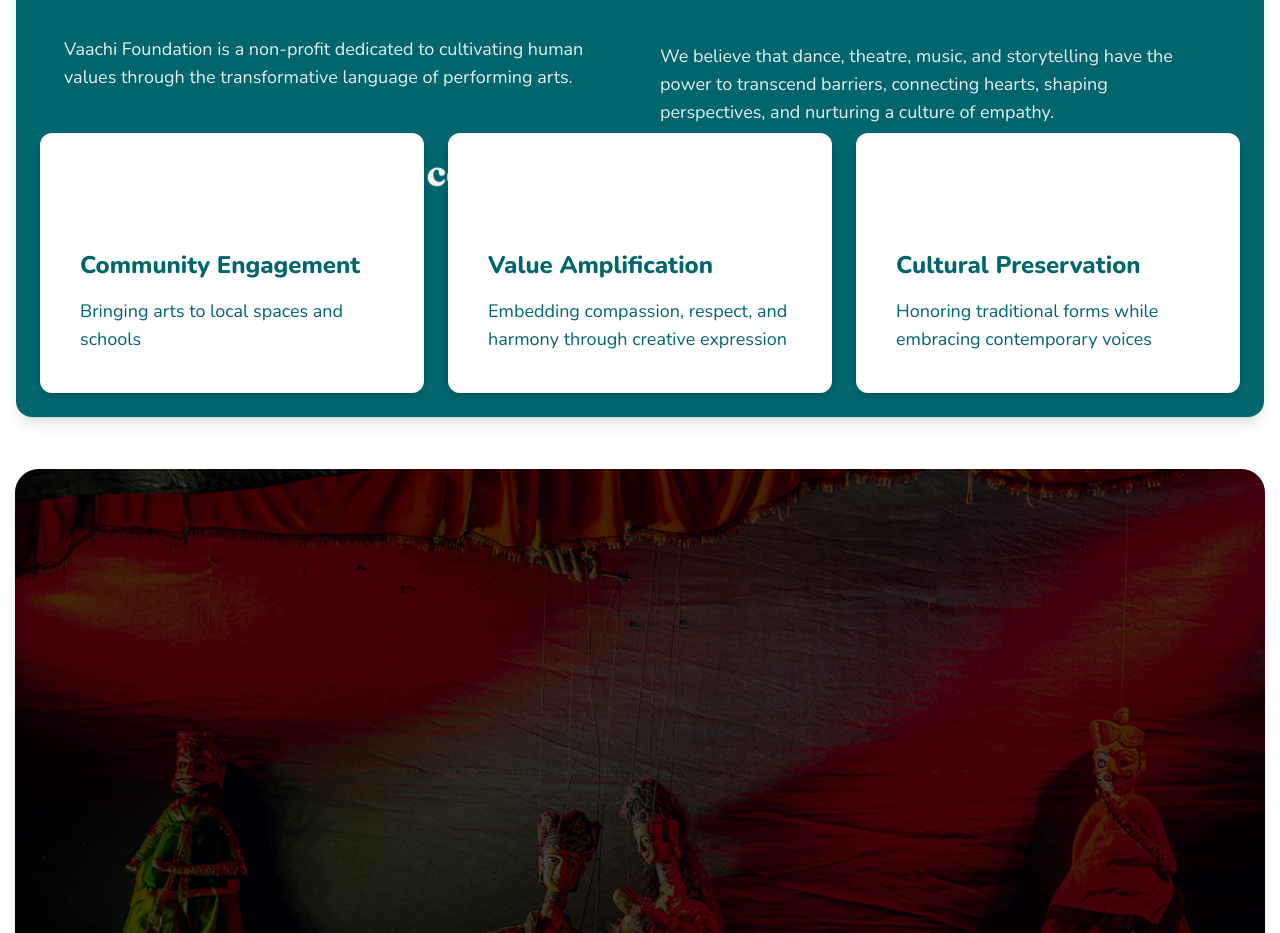
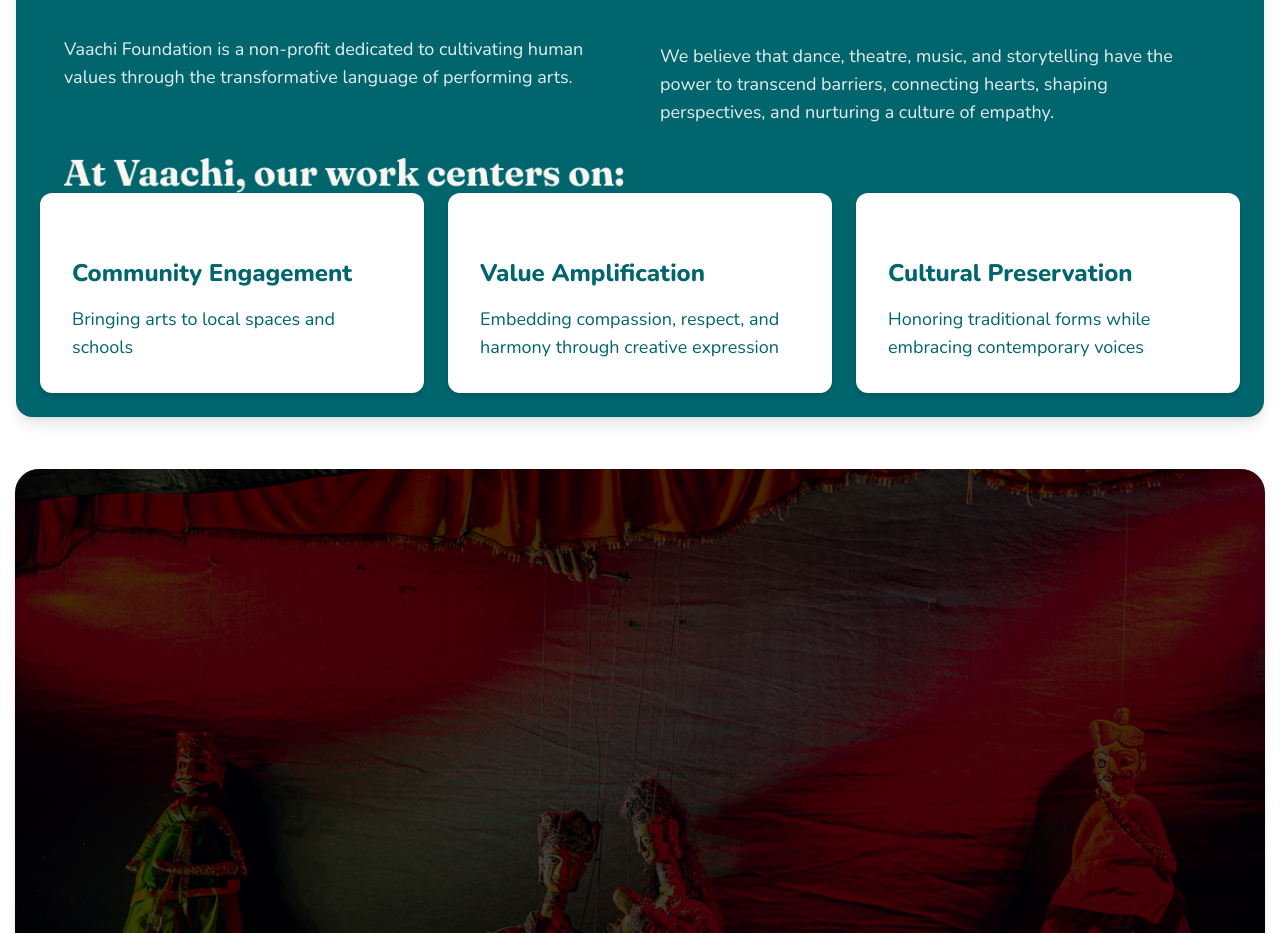
Before and after one commit to PritiHM/Vaachi-Website, a Next.js app: page / in a window 1280 px wide. Shown: the part 1100-2033 px from the top of the page. Built offline with nearby package versions, Linux system fonts and the light colour scheme.

Commit message:
updated ui and fixes

```diff
--- a/components/WhoWeAre.jsx
+++ b/components/WhoWeAre.jsx
@@ -65,7 +65,7 @@
   className="md:absolute left-6 right-6 bottom-6 flex flex-col md:flex-row gap-4 md:gap-6 px-2 md:px-0 z-10"
 >
   <div className="bg-white text-[#00656D] rounded-xl shadow-md w-full md:w-[32%]
-                  min-h-[220px] md:min-h-[260px] p-6 md:p-10 flex flex-col justify-end">
+                  min-h-[180px] md:min-h-[200px] p-6 md:p-8 flex flex-col justify-end">
     <h4 className="font-extrabold text-xl md:text-2xl mb-2">Community Engagement</h4>
     <p className="text-sm md:text-lg font-normal leading-relaxed mt-2">
       Bringing arts to local spaces and schools
@@ -73,7 +73,7 @@
   </div>
 
   <div className="bg-white text-[#00656D] rounded-xl shadow-md w-full md:w-[32%]
-                  min-h-[220px] md:min-h-[260px] p-6 md:p-10 flex flex-col justify-end">
+                  min-h-[180px] md:min-h-[200px] p-6 md:p-8 flex flex-col justify-end">
     <h4 className="font-extrabold text-xl md:text-2xl mb-2">Value Amplification</h4>
     <p className="text-sm md:text-lg leading-relaxed mt-2">
       Embedding compassion, respect, and harmony through creative expression
@@ -81,7 +81,7 @@
   </div>
 
   <div className="bg-white text-[#00656D] rounded-xl shadow-md w-full md:w-[32%]
-                  min-h-[220px] md:min-h-[260px] p-6 md:p-10 flex flex-col justify-end">
+                  min-h-[180px] md:min-h-[200px] p-6 md:p-8 flex flex-col justify-end">
     <h4 className="font-extrabold text-xl md:text-2xl mb-2">Cultural Preservation</h4>
     <p className="text-sm md:text-lg leading-relaxed mt-2">
       Honoring traditional forms while embracing contemporary voices
```
